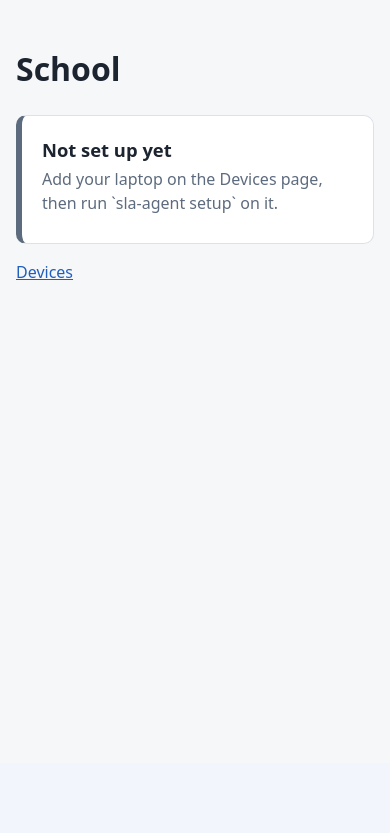
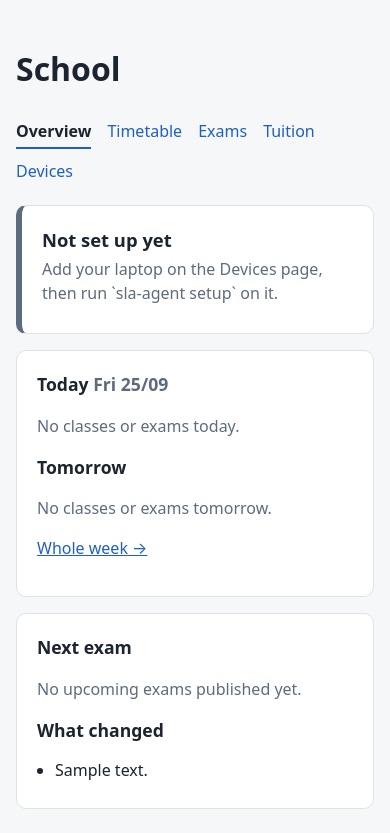
Before and after one commit to nguyenkhangvy/School-Life-Assistant, a Flask app: page /school/ in a window 390 px wide. Shown: the part 81-914 px from the top of the page. Before the commit the page ends 361 px from the top, so only its background shows below. Run offline with Flask 3, Linux system fonts and the light colour scheme; a user stored in the database is signed in; tables that the repository leaves empty hold one stand-in row (values such as "Sample post").

Commit message:
feat(school): timetable, exams and tuition pages
- Timetable: a week view (Monday to Sunday in Vietnam time) with that
  week's classes and exams, previous/next week, back to this week.
  7 columns on a laptop, one column on a phone.
- Exams: upcoming exams with date, time, room and notes; past exams
  below; a clear note while nothing is published.
- Tuition: balance, paid, due date per semester, or a note that it
  isn't synced yet.
- School home: today's and tomorrow's classes, the next exam and the
  "What changed" feed. A sub-menu links all School pages.

Co-Authored-By: Claude Opus 5.5 <noreply@anthropic.com>

```diff
--- a/app/school/routes.py
+++ b/app/school/routes.py
@@ -1,11 +1,14 @@
-from flask import Blueprint, flash, redirect, render_template, url_for
+from datetime import date, timedelta
+
+from flask import Blueprint, flash, redirect, render_template, request, url_for
 from flask_login import current_user, login_required
 from sqlalchemy import select
 
 from app.extensions import db
 from app.school.forms import DeviceForm
-from app.school.models import SchoolSyncDevice
-from app.school.services.changes import when
+from app.school.models import SchoolChange, SchoolExam, SchoolSyncDevice, SchoolTuition
+from app.school.services import schedule
+from app.school.services.changes import WEEKDAYS, to_vietnam, when
 from app.school.services.devices import create_device
 from app.school.services.sync_runs import get_settings, latest_run
 from app.school.services.sync_status import RunInfo, describe
@@ -17,6 +20,27 @@ bp = Blueprint("school", __name__, url_prefix="/school")
 @bp.app_template_filter("vn_time")
 def vn_time(moment):
     return when(moment) if moment else "never"
+
+
+@bp.app_template_filter("vn_clock")
+def vn_clock(moment):
+    """Naive UTC -> '08:00' in Vietnam."""
+    return to_vietnam(moment).strftime("%H:%M")
+
+
+@bp.app_template_filter("vn_date")
+def vn_date(moment):
+    return to_vietnam(moment).strftime("%d/%m/%Y")
+
+
+@bp.app_template_filter("day_label")
+def day_label(day):
+    return f"{WEEKDAYS[day.weekday()]} {day:%d/%m}"
+
+
+@bp.app_template_filter("money")
+def money(amount):
+    return f"{amount:,}"
 
 
 def _active_devices():
@@ -55,9 +79,68 @@ def _status(now):
 @bp.get("/")
 @login_required
 def index():
-    status = _status(utcnow())
+    now = utcnow()
+    status = _status(now)
     db.session.commit()
-    return render_template("school/index.html", status=status)
+    today = schedule.vietnam_date(now)
+    next_exam = db.session.execute(
+        select(SchoolExam).filter_by(user_id=current_user.id).where(SchoolExam.start_at >= now)
+        .order_by(SchoolExam.start_at).limit(1)
+    ).scalar_one_or_none()
+    changes = db.session.execute(
+        select(SchoolChange).filter_by(user_id=current_user.id).order_by(SchoolChange.id.desc()).limit(10)
+    ).scalars().all()
+    return render_template(
+        "school/index.html",
+        status=status,
+        today=today,
+        today_items=schedule.items_on(current_user.id, today),
+        tomorrow_items=schedule.items_on(current_user.id, today + timedelta(days=1)),
+        next_exam=next_exam,
+        changes=changes,
+    )
+
+
+@bp.get("/timetable")
+@login_required
+def timetable():
+    today = schedule.vietnam_date(utcnow())
+    try:
+        chosen = date.fromisoformat(request.args.get("week", ""))
+    except ValueError:
+        chosen = today
+    monday = schedule.monday_of(chosen)
+    return render_template(
+        "school/timetable.html",
+        days=schedule.week(current_user.id, monday),
+        monday=monday,
+        sunday=monday + timedelta(days=6),
+        previous_week=monday - timedelta(days=7),
+        next_week=monday + timedelta(days=7),
+        this_week=schedule.monday_of(today),
+        today=today,
+    )
+
+
+@bp.get("/exams")
+@login_required
+def exams():
+    now = utcnow()
+    mine = select(SchoolExam).filter_by(user_id=current_user.id)
+    upcoming = db.session.execute(mine.where(SchoolExam.start_at >= now).order_by(SchoolExam.start_at)).scalars().all()
+    past = db.session.execute(
+        mine.where(SchoolExam.start_at < now).order_by(SchoolExam.start_at.desc()).limit(20)
+    ).scalars().all()
+    return render_template("school/exams.html", upcoming=upcoming, past=past, labels=schedule.EXAM_LABELS)
+
+
+@bp.get("/tuition")
+@login_required
+def tuition():
+    rows = db.session.execute(
+        select(SchoolTuition).filter_by(user_id=current_user.id).order_by(SchoolTuition.term_code.desc())
+    ).scalars().all()
+    return render_template("school/tuition.html", rows=rows)
 
 
 @bp.post("/sync-now")
--- /dev/null
+++ b/app/school/services/schedule.py
@@ -0,0 +1,74 @@
+"""Classes and exams for a day or a week, with day boundaries in Vietnam time.
+
+The database stores naive UTC, so a Vietnam day runs from 17:00 UTC the day
+before to 17:00 UTC that day.
+"""
+
+from datetime import datetime, time, timedelta
+from typing import NamedTuple
+
+from sqlalchemy import select
+
+from app.extensions import db
+from app.school.models import SchoolClassMeeting, SchoolCourse, SchoolExam
+
+VIETNAM_OFFSET = timedelta(hours=7)
+EXAM_LABELS = {"final": "Final exam", "midterm": "Midterm exam", "other": "Exam"}
+
+
+class Item(NamedTuple):
+    kind: str  # "class" or "exam"
+    start_at: datetime  # naive UTC
+    end_at: datetime | None
+    code: str
+    title: str
+    room: str | None
+    label: str | None = None  # e.g. "Final exam"
+
+
+def vietnam_date(moment_utc):
+    return (moment_utc + VIETNAM_OFFSET).date()
+
+
+def monday_of(day):
+    return day - timedelta(days=day.weekday())
+
+
+def day_start_utc(day):
+    """Midnight in Vietnam on `day`, as naive UTC."""
+    return datetime.combine(day, time()) - VIETNAM_OFFSET
+
+
+def items_between(user_id, start_utc, end_utc):
+    classes = db.session.execute(
+        select(SchoolClassMeeting, SchoolCourse)
+        .join(SchoolCourse)
+        .where(
+            SchoolClassMeeting.user_id == user_id,
+            SchoolClassMeeting.start_at >= start_utc,
+            SchoolClassMeeting.start_at < end_utc,
+        )
+    ).all()
+    exams = db.session.execute(
+        select(SchoolExam).where(
+            SchoolExam.user_id == user_id, SchoolExam.start_at >= start_utc, SchoolExam.start_at < end_utc
+        )
+    ).scalars().all()
+    items = [Item("class", m.start_at, m.end_at, c.course_code, c.course_name, m.room) for m, c in classes]
+    items += [
+        Item("exam", e.start_at, e.start_at + timedelta(minutes=e.duration_min) if e.duration_min else None,
+             e.course_code, e.course_name, e.room, EXAM_LABELS.get(e.exam_type, "Exam"))
+        for e in exams
+    ]
+    return sorted(items, key=lambda item: (item.start_at, item.kind))
+
+
+def items_on(user_id, day):
+    return items_between(user_id, day_start_utc(day), day_start_utc(day + timedelta(days=1)))
+
+
+def week(user_id, monday):
+    """[(day, [items])] for the 7 days starting at `monday`."""
+    items = items_between(user_id, day_start_utc(monday), day_start_utc(monday + timedelta(days=7)))
+    days = [monday + timedelta(days=i) for i in range(7)]
+    return [(day, [item for item in items if vietnam_date(item.start_at) == day]) for day in days]
--- a/app/static/css/style.css
+++ b/app/static/css/style.css
@@ -117,7 +117,6 @@ form.inline { display: inline; }
 .flash-error { background: var(--error-bg); color: var(--error); }
 
 .muted { color: var(--muted); }
-.subnav { margin: 0 0 12px; }
 .card + .card, .card + .subnav { margin-top: 16px; }
 .card h2 { margin-top: 0; font-size: 1.1rem; }
 .visually-hidden {
@@ -163,3 +162,43 @@ code { font-family: ui-monospace, Consolas, monospace; font-size: 0.95em; }
   width: 150px; padding: 6px 8px; font: inherit; color: var(--text);
   background: var(--bg); border: 1px solid var(--border); border-radius: 6px;
 }
+
+/* School: sub-menu, schedule items, week grid */
+.subnav { display: flex; flex-wrap: wrap; gap: 6px 16px; margin: 0 0 16px; }
+.subnav a { text-decoration: none; padding: 4px 0; border-bottom: 2px solid transparent; }
+.subnav a[aria-current="page"] { color: var(--text); border-bottom-color: var(--accent); font-weight: 600; }
+.center { text-align: center; }
+.badge {
+  display: inline-block; padding: 1px 8px; font-size: 0.8rem; font-weight: 600;
+  color: var(--accent-text); background: var(--accent); border-radius: 999px;
+}
+.button.secondary { color: var(--accent); background: transparent; border: 1px solid var(--border); }
+.two-columns { display: grid; gap: 16px; margin-top: 16px; }
+@media (min-width: 800px) { .two-columns { grid-template-columns: 1fr 1fr; } }
+.two-columns .card + .card { margin-top: 0; }
+
+.items { list-style: none; margin: 0 0 8px; padding: 0; }
+.item {
+  display: grid; gap: 2px; padding: 8px 10px; margin-bottom: 8px;
+  background: var(--bg); border-left: 4px solid var(--accent); border-radius: 6px;
+}
+.item-exam { border-left-color: var(--error); }
+.item-time { font-weight: 700; font-variant-numeric: tabular-nums; }
+.item-meta { color: var(--muted); font-size: 0.9rem; }
+
+.week-nav { display: flex; align-items: center; justify-content: space-between; gap: 8px; }
+.week-nav h2 { margin: 0; font-size: 1.1rem; text-align: center; }
+.week { display: grid; gap: 12px; margin-top: 12px; }
+@media (min-width: 1000px) { .week { grid-template-columns: repeat(7, minmax(0, 1fr)); } }
+.day { background: var(--surface); border: 1px solid var(--border); border-radius: var(--radius); padding: 10px; }
+.day h3 { margin: 0 0 8px; font-size: 1rem; }
+.day.is-today { border-color: var(--accent); border-width: 2px; }
+
+.changes { margin: 0; padding-left: 18px; }
+.change { margin-bottom: 6px; }
+.exam-list { margin: 0; padding-left: 18px; }
+.exam-list li { margin-bottom: 10px; }
+.exam-list.is-past { color: var(--muted); }
+.facts { display: grid; grid-template-columns: max-content 1fr; gap: 6px 16px; margin: 0; }
+.facts dt { color: var(--muted); }
+.facts dd { margin: 0; }
--- /dev/null
+++ b/app/templates/school/_item.html
@@ -0,0 +1,14 @@
+{% macro schedule_item(item) %}
+  <li class="item item-{{ item.kind }}">
+    <span class="item-time">{{ item.start_at | vn_clock }}{% if item.end_at %}–{{ item.end_at | vn_clock }}{% endif %}</span>
+    <span class="item-title">
+      {% if item.label %}<strong>{{ item.label }}:</strong> {% endif %}{{ item.title }}
+    </span>
+    <span class="item-meta">
+      {{ item.code }}
+      {% if item.room %}
+        · {% if item.room.upper().startswith("ONLINE") %}<span class="badge">Online</span>{% else %}{{ item.room }}{% endif %}
+      {% endif %}
+    </span>
+  </li>
+{% endmacro %}
--- /dev/null
+++ b/app/templates/school/_subnav.html
@@ -0,0 +1,12 @@
+{% set school_pages = [
+  ("school.index", "Overview"),
+  ("school.timetable", "Timetable"),
+  ("school.exams", "Exams"),
+  ("school.tuition", "Tuition"),
+  ("school.devices", "Devices"),
+] %}
+<nav class="subnav" aria-label="School pages">
+  {% for endpoint, label in school_pages %}
+    <a href="{{ url_for(endpoint) }}"{% if request.endpoint == endpoint %} aria-current="page"{% endif %}>{{ label }}</a>
+  {% endfor %}
+</nav>
--- a/app/templates/school/devices.html
+++ b/app/templates/school/devices.html
@@ -2,8 +2,8 @@
 {% from "_form.html" import render_field %}
 {% block title %}Devices · School-Life-Assistant{% endblock %}
 {% block content %}
-  <p class="subnav"><a href="{{ url_for('school.index') }}">← School</a></p>
   <h1>Devices</h1>
+  {% include "school/_subnav.html" %}
   <p>A device is a laptop running <code>sla-agent</code>. It keeps your EduSoft password in Windows
      Credential Manager and uploads only your timetable, exams and tuition.</p>
 
--- a/app/templates/school/index.html
+++ b/app/templates/school/index.html
@@ -1,7 +1,47 @@
 {% extends "base.html" %}
+{% from "school/_item.html" import schedule_item %}
 {% block title %}School · School-Life-Assistant{% endblock %}
 {% block content %}
   <h1>School</h1>
+  {% include "school/_subnav.html" %}
   {% include "school/_status_card.html" %}
-  <p class="subnav"><a href="{{ url_for('school.devices') }}">Devices</a></p>
+
+  <div class="two-columns">
+    <section class="card">
+      <h2>Today <span class="muted">{{ today | day_label }}</span></h2>
+      {% if today_items %}
+        <ul class="items">{% for item in today_items %}{{ schedule_item(item) }}{% endfor %}</ul>
+      {% else %}
+        <p class="muted">No classes or exams today.</p>
+      {% endif %}
+      <h2>Tomorrow</h2>
+      {% if tomorrow_items %}
+        <ul class="items">{% for item in tomorrow_items %}{{ schedule_item(item) }}{% endfor %}</ul>
+      {% else %}
+        <p class="muted">No classes or exams tomorrow.</p>
+      {% endif %}
+      <p><a href="{{ url_for('school.timetable') }}">Whole week →</a></p>
+    </section>
+
+    <section class="card">
+      <h2>Next exam</h2>
+      {% if next_exam %}
+        <p><strong>{{ next_exam.course_name }}</strong> ({{ next_exam.exam_type }})<br>
+           {{ next_exam.start_at | vn_date }} at {{ next_exam.start_at | vn_clock }}{% if next_exam.room %} · {{ next_exam.room }}{% endif %}</p>
+      {% else %}
+        <p class="muted">No upcoming exams published yet.</p>
+      {% endif %}
+
+      <h2>What changed</h2>
+      {% if changes %}
+        <ul class="changes">
+          {% for change in changes %}
+            <li class="change change-{{ change.kind }}">{{ change.summary }}</li>
+          {% endfor %}
+        </ul>
+      {% else %}
+        <p class="muted">Nothing yet. Changes appear here after each sync.</p>
+      {% endif %}
+    </section>
+  </div>
 {% endblock %}
```
Also changed, not shown: app/templates/school/exams.html (added, +37 -0 lines), app/templates/school/timetable.html (added, +29 -0 lines), app/templates/school/tuition.html (added, +26 -0 lines), tests/test_school_schedule_pages.py (added, +154 -0 lines).
